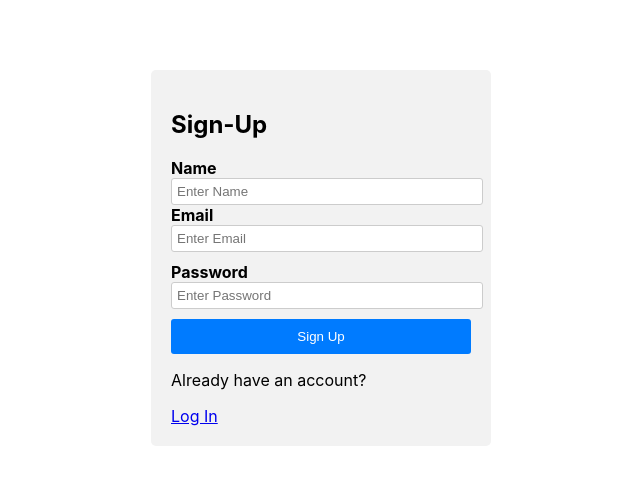
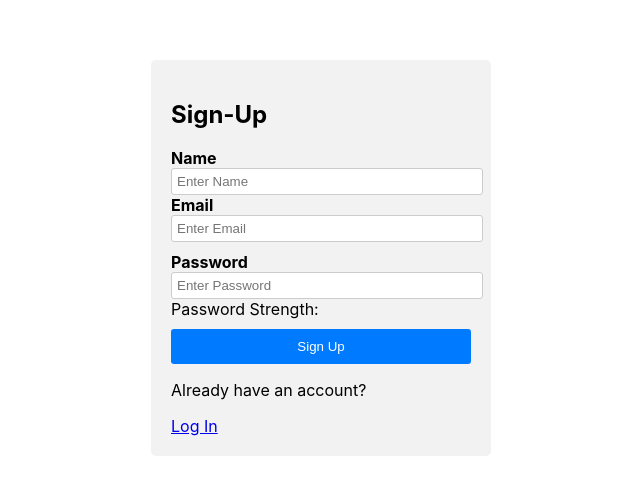
Before and after one commit to Arz472/Buget-Buddy, a React (Create React App) app: page /sign-up in a window 1280 px wide. Shown: the part 142-636 px from the top of the page, without its empty margins (319-959 px from the left). Built offline with nearby package versions, Linux system fonts and the light colour scheme.

Commit message:
intergated password strength checker with sign up ui

```diff
--- a/src/components/password-strong.jsx
+++ b/src/components/password-strong.jsx
@@ -23,15 +23,6 @@ function passwordStrong(value) {
         strength += 1;
     }
 
-    let strengthLabel;
-    if (strength === 1 || strength === 2) {
-        strengthLabel = "Weak";
-    } else if (strength === 3 || strength === 4) {
-        strengthLabel = "Medium";
-    } else if (strength === 5) {
-        strengthLabel = "Strong";
-    }
-
     return strength;
 
 }
--- a/src/components/sign-up.jsx
+++ b/src/components/sign-up.jsx
@@ -1,11 +1,11 @@
 import React, { useState } from 'react';
-import { Link, useNavigate } from 'react-router-dom';
+import { Link } from 'react-router-dom';
 import '../components/log-in.css';
-import validation from'./sign-up-validation'
+import validation from './sign-up-validation';
+import passwordStrong from './password-strong';
 
 function Signup() {
-    const navigate =  useNavigate();
-
+    const [passwordStrength, setPasswordStrength] = useState('');
     const [errors, setErrors] = useState({});
     const [values, setValues] = useState({
         name: '',
@@ -15,6 +15,19 @@ function Signup() {
 
     const handleInput = (event) => {
         setValues({ ...values, [event.target.name]: event.target.value });
+
+        if (event.target.name === 'password') {
+            const strength = passwordStrong({ password: event.target.value });
+            let strengthLabel;
+            if (strength === 1 || strength === 2) {
+                strengthLabel = 'Weak';
+            } else if (strength === 3 || strength === 4) {
+                strengthLabel = 'Medium';
+            } else if (strength === 5) {
+                strengthLabel = 'Strong';
+            }
+            setPasswordStrength(strengthLabel);
+        }
     };
 
     const handleSubmit = (event) => {
@@ -35,7 +48,7 @@ function Signup() {
                             placeholder="Enter Name"
                             onChange={handleInput}
                         />
-                        <span> {errors.name && <span className='text-danger'> {errors.name}</span>} </span>
+                        <span>{errors.name && <span className="text-danger">{errors.name}</span>}</span>
                     </div>
                     <div className="email-container">
                         <label htmlFor="email">Email</label>
@@ -45,7 +58,7 @@ function Signup() {
                             placeholder="Enter Email"
                             onChange={handleInput}
                         />
-                        <span> {errors.email && <span className='text-danger'> {errors.email}</span>} </span>
+                        <span>{errors.email && <span className="text-danger">{errors.email}</span>}</span>
                     </div>
                     <div className="password-container">
                         <label htmlFor="password">Password</label>
@@ -55,9 +68,11 @@ function Signup() {
                             placeholder="Enter Password"
                             onChange={handleInput}
                         />
-                        <span> {errors.password && <span className='text-danger'> {errors.password}</span>} </span>
+                        <span>{errors.password && <span className="text-danger">{errors.password}</span>}</span>
+                        <div>Password Strength: {passwordStrength}</div>
                     </div>
-                    <button type="submit" onClick={() => navigate('/')}>Sign Up</button>
+
+                    <button type="submit">Sign Up</button>
                     <div>
                         <p>Already have an account?</p>
                         <Link to="/">Log In</Link>
```
